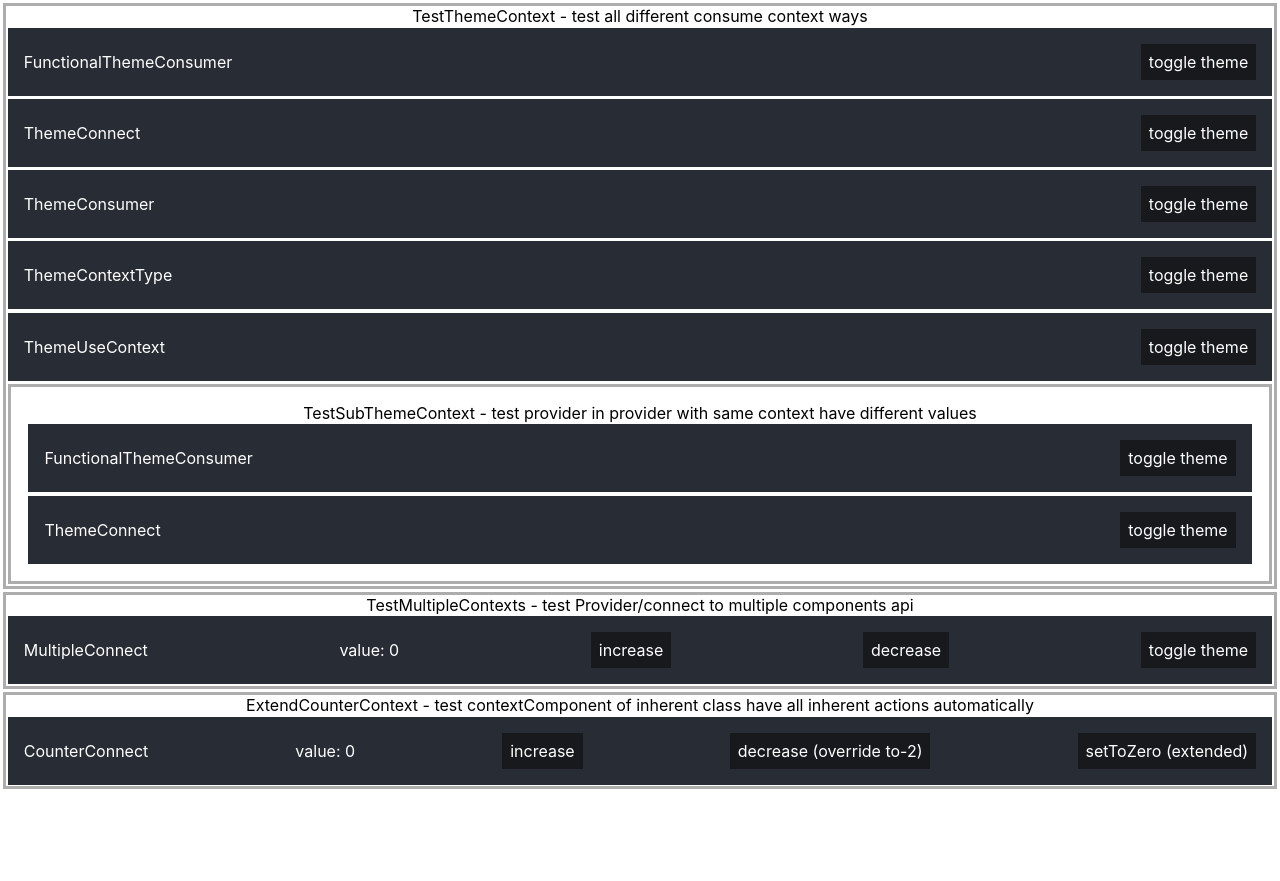
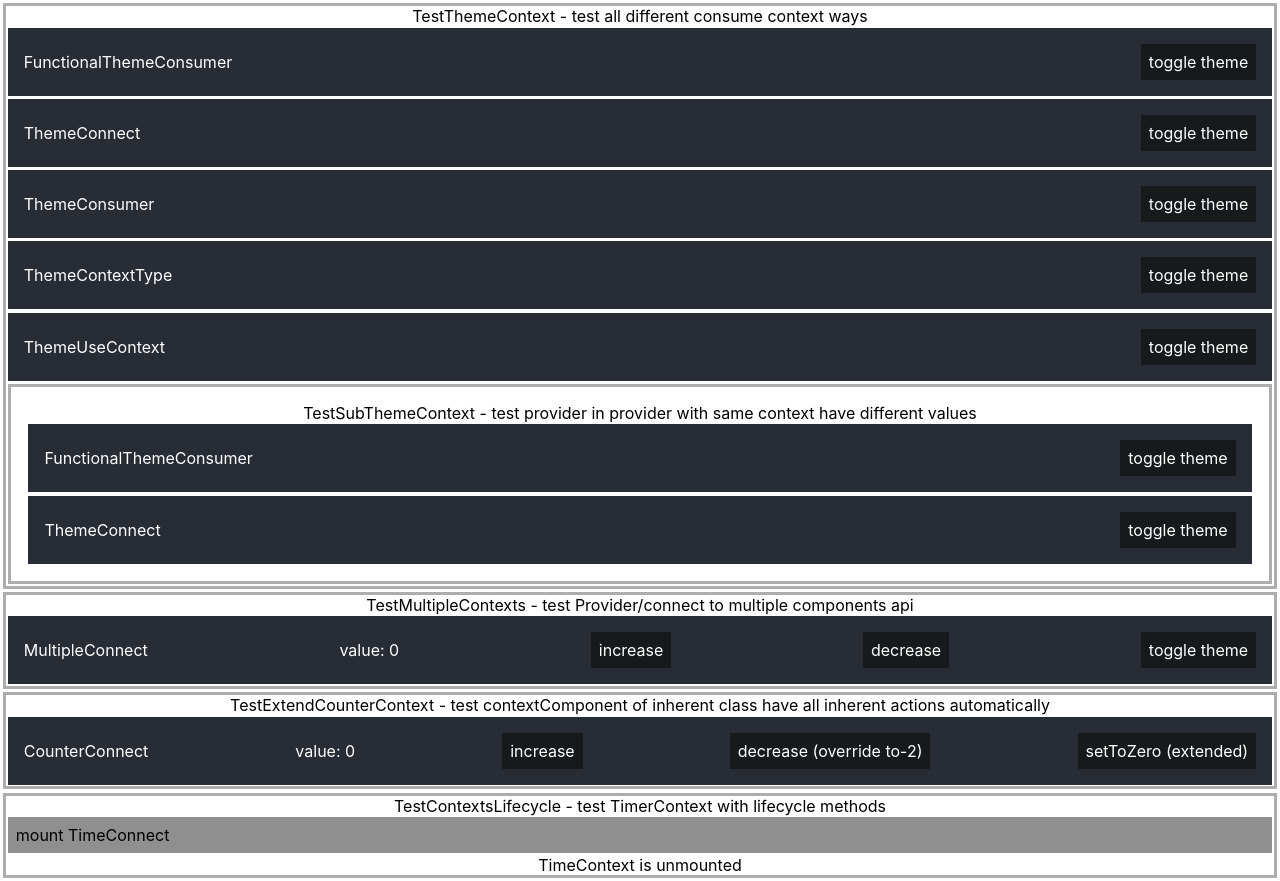
Before and after one commit to YehudaGold/context-component, a React (Create React App) app: page / in a window 1280 px wide. Before the commit the page ends 800 px from the top, so only its background shows below. Built offline with nearby package versions, Linux system fonts and the light colour scheme.

Commit message:
added timeContext with muont/unmunt methods test

```diff
--- a/src/App.js
+++ b/src/App.js
@@ -1,6 +1,7 @@
 import React from 'react';
 
 import './App.css';
+import TestContextsLifecycle from './Components/TestContextsLifecycle';
 import TestExtendCounterContext from './Components/TestExtendCounterContext';
 import TestMultipleContexts from './Components/TestMultiplyContexts';
 import TestSubThemeContext from './Components/TestSubThemeContext';
@@ -13,6 +14,7 @@ const App = () => (
         </TestThemeContext>
         <TestMultipleContexts />
         <TestExtendCounterContext />
+        <TestContextsLifecycle />
     </div>
 );
 
--- /dev/null
+++ b/src/Components/TestContextsLifecycle.jsx
@@ -0,0 +1,34 @@
+import React, {useState, useCallback} from 'react';
+
+import TimeContext from '../Contexts/TimeContext';
+import Button from './sheared/Button';
+import TimeConnect from './Time/TimeConnect';
+
+const TestContextsLifecycle = () => {
+    const [showTimeContext, setShowTimeContext] = useState(false),
+          toggleShowTimeContext = useCallback(
+              () => setShowTimeContext(!showTimeContext),
+              [showTimeContext]
+          );
+
+    return (
+        <div className="consumers-list">
+            TestContextsLifecycle - test TimerContext with lifecycle methods
+            <Button
+                handelClick={toggleShowTimeContext}
+                text={showTimeContext ? 'unmount TimeContext' : 'mount TimeConnect'}
+            />
+            {
+                showTimeContext
+                    ? (
+                        <TimeContext>
+                            <TimeConnect />
+                        </TimeContext>
+                    )
+                    : 'TimeContext is unmounted'
+            }
+        </div>
+    );
+};
+
+export default TestContextsLifecycle;
--- a/src/Components/TestExtendCounterContext.jsx
+++ b/src/Components/TestExtendCounterContext.jsx
@@ -6,7 +6,7 @@ import CounterConnect from './Counter/CounterConnect';
 const TestExtendCounterContext = () =>
     <ExtendCounterContext>
         <div className="consumers-list">
-            ExtendCounterContext - test contextComponent of inherent class have all inherent actions automatically
+            TestExtendCounterContext - test contextComponent of inherent class have all inherent actions automatically
             <CounterConnect />
         </div>
     </ExtendCounterContext>;
--- /dev/null
+++ b/src/Components/Time/TimeConnect.jsx
@@ -0,0 +1,26 @@
+import PropTypes from 'prop-types';
+import React, {PureComponent} from 'react';
+
+import TimeContext from '../../Contexts/TimeContext';
+
+class TimeConnect extends PureComponent {
+
+    static propTypes = {
+        timeFromMount: PropTypes.string.isRequired
+    }
+
+    render() {
+        const {timeFromMount} = this.props;
+
+        return (
+            <div className="dark">
+                {`ThemeConnect -  time from mount ${timeFromMount / 1000}sec`}
+            </div>
+        );
+    }
+
+}
+
+const mapStateToProps = state => ({timeFromMount: state.timeFromMount});
+
+export default TimeContext.connect(mapStateToProps)(TimeConnect);
--- /dev/null
+++ b/src/Contexts/TimeContext.jsx
@@ -0,0 +1,31 @@
+import ContextComponent from '../lib';
+
+const intervalTime = 1000;
+
+export default class TimeContext extends ContextComponent {
+
+    state = {timeFromMount: null, timeOfRender: null}
+
+    componentDidMount() {
+        this.mountTime = Date.now();
+        this.timerID = setInterval(
+            () => this.tick(),
+            intervalTime
+        );
+    }
+
+    componentWillUnmount() {
+        clearInterval(this.timerID);
+    }
+
+    tick() {
+        this.setState({
+            timeFromMount: Date.now() - this.mountTime
+        });
+    }
+
+
+    // Remove tick from the context actions by setting action manually
+    actions={}
+
+}
```
